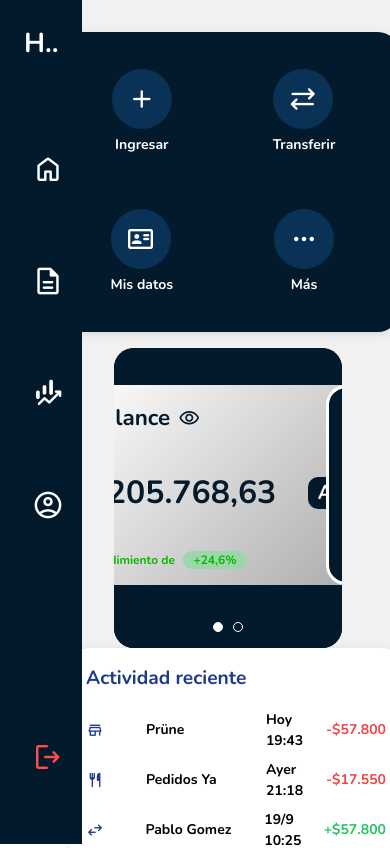
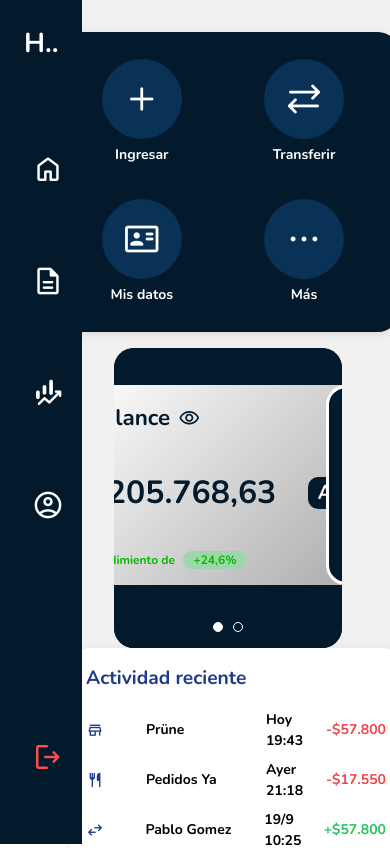
Before and after one commit to Lchiossone2004/TP_HCI, a Vue app in the folder tp-hci-g3/: page / in a window 390 px wide. Shown: the top 848 px of the page. Built offline with nearby package versions, Linux system fonts and the light colour scheme.

Commit message:
Update HomePage.vue

```diff
--- a/tp-hci-g3/src/pages/HomePage.vue
+++ b/tp-hci-g3/src/pages/HomePage.vue
@@ -179,12 +179,12 @@ onMounted(() => {
   }
 
   .operation-button .material-symbols-rounded {
-    font-size: clamp(30px, 5vw, 40px);
+    font-size: 40px;
     color: white;
   }
 
   .grid-item button {
-    width: clamp(60px, 7vw, 80px);
+    width: 80px;
     aspect-ratio: 1 / 1;
     border-radius: 50%;
     background-color: #093256;
@@ -236,6 +236,7 @@ onMounted(() => {
     border-radius: 20px;
     align-items: center;
     justify-content: center;
+    flex-shrink: 0;
   }
 
   .top-section {
@@ -244,6 +245,9 @@ onMounted(() => {
     align-items: flex-start;
     width: 100%;
     padding-right: 1rem;
+    gap: 2rem;
+    max-width: 1100px;
+
   }
 
   .bottom-section {
@@ -253,7 +257,7 @@ onMounted(() => {
     justify-content: center;
   }
 
-  @media (max-width: 768px) {
+  @media (max-width: 1024px) {
     .top-section,
     .bottom-section {
       flex-direction: column;
```
